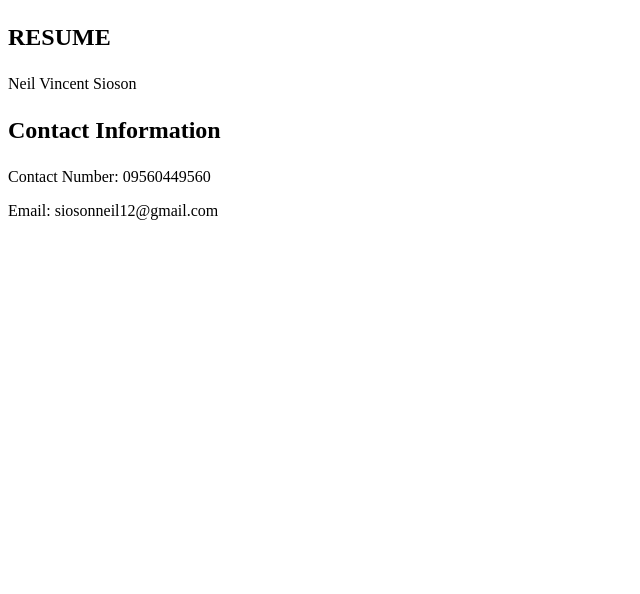
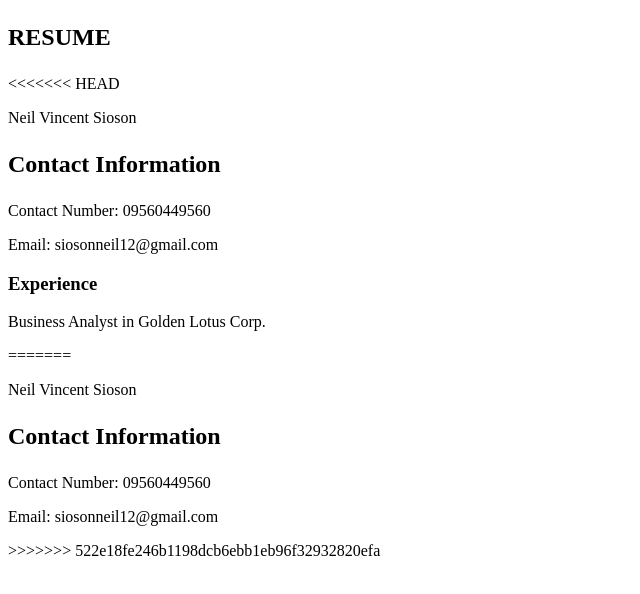
Before and after one commit to neilll24/WD---Seatwork-2, a plain HTML site: page index.html in a window 1280 px wide. Shown: the whole page, without its empty margins (0-640 px from the left). Drawn offline with Linux system fonts and the light colour scheme.

Commit message:
Create  a Resume

```diff
--- a/index.html
+++ b/index.html
@@ -12,6 +12,27 @@
                 <p>RESUME</p>
             </div>
         </h1>
+<<<<<<< HEAD
+        <div>
+            <p>Neil Vincent Sioson</p>
+        </div>
+        <h2>
+        <div>
+            <p>Contact Information</p>
+        </div>
+        </h2>
+        <div>
+            <p>Contact Number: 09560449560</p>
+            <p>Email: siosonneil12@gmail.com</p>
+        </div>
+        <h3>
+            <p>Experience</p>
+        </h3>
+        <div>
+            <p>Business Analyst in Golden Lotus Corp.</p>
+        </div>
+
+=======
         <div>
             <p>Neil Vincent Sioson</p>
         </div>
@@ -26,6 +47,7 @@
         </div>
 
 
+>>>>>>> 522e18fe246b1198dcb6ebb1eb96f32932820efa
     </section>
 
 
```
